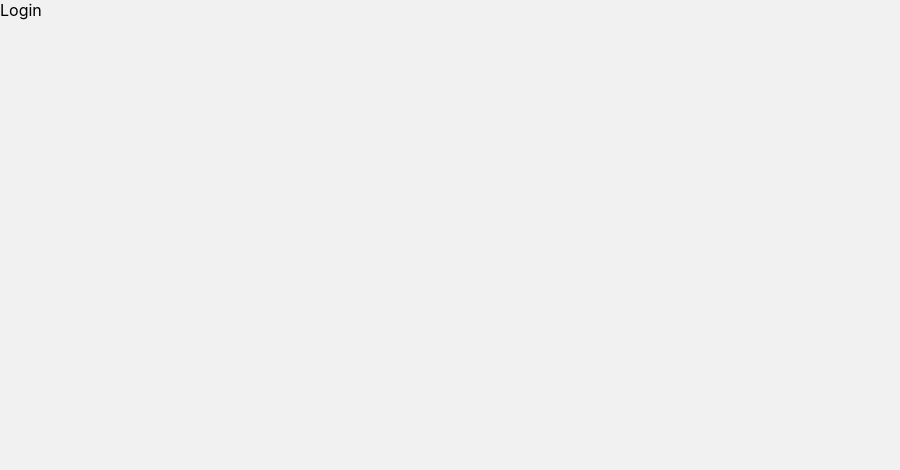
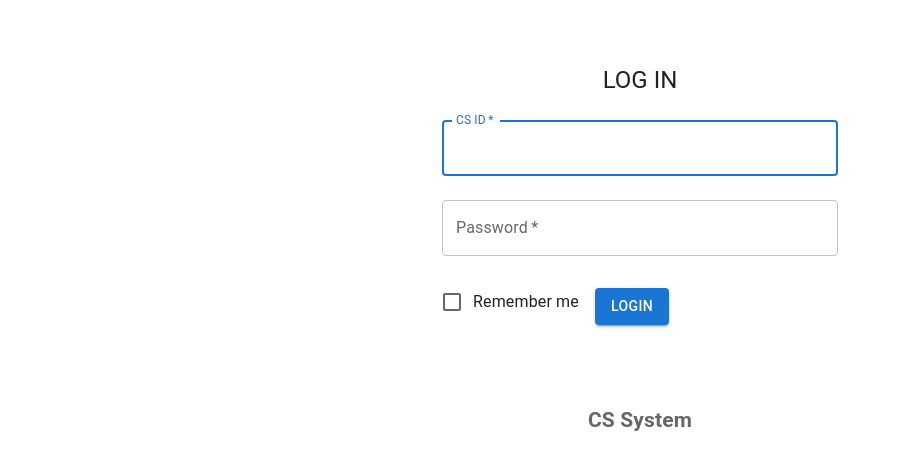
Before and after one commit to JayLiuZymber/muiCSsystem, a React (Create React App) app: page /login in a window 1280 px wide. Shown: the top 470 px of the page, without its empty margins (0-900 px from the left). Built offline with nearby package versions, Linux system fonts and the light colour scheme.

Commit message:
<>(modify) login page

```diff
--- a/package.json
+++ b/package.json
@@ -12,8 +12,10 @@
     "@testing-library/user-event": "^13.5.0",
     "react": "^18.2.0",
     "react-dom": "^18.2.0",
+    "react-redux": "^8.0.5",
     "react-router-dom": "^6.11.0",
     "react-scripts": "5.0.1",
+    "redux": "^4.2.1",
     "scss": "^0.2.4",
     "web-vitals": "^2.1.4"
   },
--- a/src/views/Login.jsx
+++ b/src/views/Login.jsx
@@ -1,7 +1,89 @@
-import React from 'react';
+import * as React from 'react';
+import Avatar from '@mui/material/Avatar';
+import Button from '@mui/material/Button';
+import CssBaseline from '@mui/material/CssBaseline';
+import TextField from '@mui/material/TextField';
+import FormControlLabel from '@mui/material/FormControlLabel';
+import Checkbox from '@mui/material/Checkbox';
+import Link from '@mui/material/Link';
+import Grid from '@mui/material/Grid';
+import Box from '@mui/material/Box';
+import LockOutlinedIcon from '@mui/icons-material/LockOutlined';
+import Typography from '@mui/material/Typography';
+import Container from '@mui/material/Container';
+import { createTheme, ThemeProvider } from '@mui/material/styles';
 
-const Login = () =>{
-    return <div>Login</div>
-};
+function Copyright(props) {
+  return (
+    <Typography variant="body2" color="text.secondary" align="center" {...props}>
+      <h2>{'CS System'}</h2>
+    </Typography>
+  );
+}
 
-export default Login;
+const theme = createTheme();
+
+export default function Login() {
+  const handleSubmit = (event) => {
+    event.preventDefault();
+    const data = new FormData(event.currentTarget);
+    console.log({
+      email: data.get('cs_id'),
+      password: data.get('password'),
+    });
+  };
+
+  return (
+    <ThemeProvider theme={theme}>
+      <Container component="main" maxWidth="xs">
+        <CssBaseline />
+        <Box
+          sx={{
+            marginTop: 8,
+            display: 'flex',
+            flexDirection: 'column',
+            alignItems: 'center',
+          }}
+        >
+          <Typography component="h1" variant="h5">
+            LOG IN
+          </Typography>
+          <Box component="form" onSubmit={handleSubmit} noValidate sx={{ mt: 1 }}>
+            <TextField
+              margin="normal"
+              required
+              fullWidth
+              id="email"
+              label="CS ID"
+              name="cs_id"
+              autoComplete="cs_id"
+              autoFocus
+            />
+            <TextField
+              margin="normal"
+              required
+              fullWidth
+              name="password"
+              label="Password"
+              type="password"
+              id="password"
+              autoComplete="current-password"
+            />
+            <FormControlLabel
+              control={<Checkbox value="remember" color="primary" />}
+              label="Remember me"
+            />
+            <Button
+              type="submit"
+              variant="contained"
+              sx={{ mt: 3, mb: 2 }}
+            >
+              Login
+            </Button>
+          </Box>
+        </Box>
+        <Copyright sx={{ mt: 8, mb: 4 }} />
+      </Container>
+    </ThemeProvider>
+  );
+}
```
Also changed, not shown: 1 other file (tests, documents, lock files or other folders).
